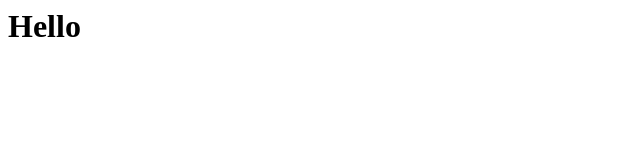
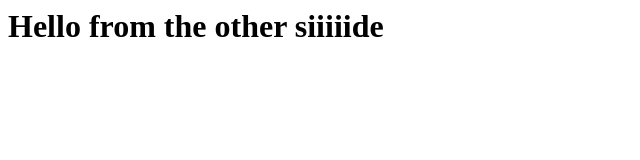
Before and after one commit to nourhan-anber/skills-code-with-codespaces, a plain HTML site: page index.html in a window 1280 px wide. Shown: the whole page, without its empty margins (0-640 px from the left). Drawn offline with Linux system fonts and the light colour scheme.

Commit message:
hello intial comit

```diff
--- a/index.html
+++ b/index.html
@@ -1,3 +1,3 @@
 <html>
-  <h1>Hello</h1>
+  <h1>Hello from the other siiiiide</h1>
 </html>
```
